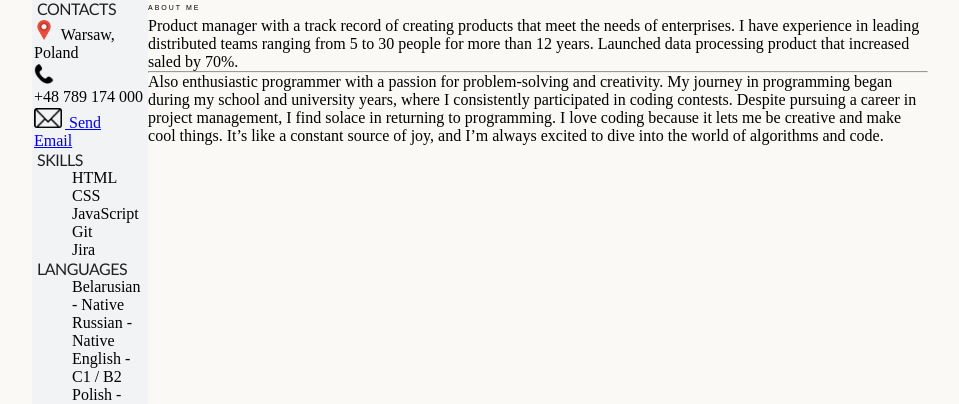
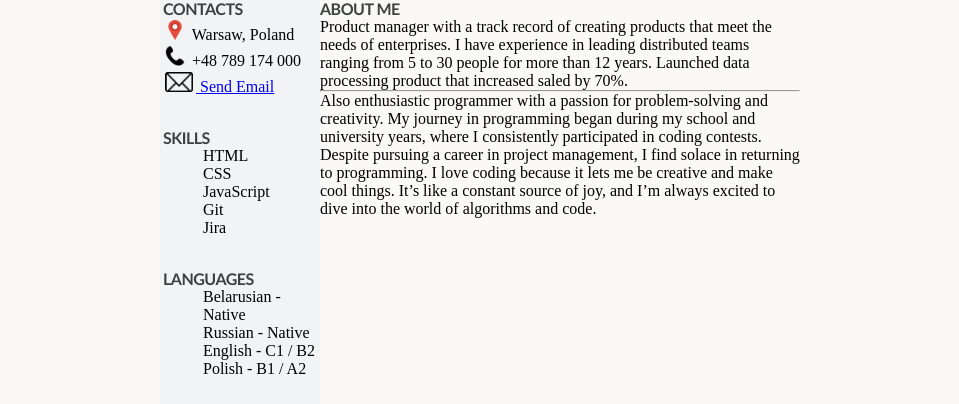
Before and after one commit to vit-aborigen/rsschool-cv, a plain HTML site: page index.html in a window 1280 px wide. Shown: the part 114-518 px from the top of the page, without its empty margins (160-1119 px from the left). Drawn offline with Linux system fonts and the light colour scheme.

Commit message:
fix: change layout and spacing for the left column

```diff
--- a/index.html
+++ b/index.html
@@ -16,8 +16,8 @@
         <main>
             <div class="columns_layout">
                 <div class="column_1">
-                    <article class="credentials">
-                        <div class="about">
+                    <article>
+                        <div class="about credentials">
                             <h3>Contacts</h3>
                             <ul>
                                 <li>
@@ -27,7 +27,7 @@
 
                                 <li>
                                     <img class="small_icon" src="./img/phone.png" alt="Phone">
-                                    <nobr>+48 789 174 000</nobr>
+                                    +48 789 174 000
                                 </li>
 
                                 <li>
@@ -38,9 +38,8 @@
                                 </li>
                             </ul>
                         </div>
-                    </article>
 
-                    <div class="skills">
+                        <div class="skills credentials">
                             <h3>Skills</h3>
                             <ul>
                                 <li>HTML</li>
@@ -51,7 +50,7 @@
                             </ul>
                         </div>
 
-                    <div class="languages">
+                        <div class="languages credentials">
                         <h3>languages</h3>
                         <ul>
                             <li>Belarusian - Native</li>
@@ -60,13 +59,14 @@
                             <li>Polish - B1 / A2</li>
                         </ul>
                     </div>
+                    </article>
                 </div>
-                <div class="columnt_2">
-                        <h4>About me</h4>
+
+                <div class="column_2">
+                        <h3>About me</h3>
                         <p>Product manager with a track record of creating products that meet the needs of enterprises. I have experience in leading distributed teams ranging from 5 to 30 people for more than 12 years. Launched data processing product that increased saled by 70%.</p>
                         <hr>
                         <p>Also enthusiastic programmer with a passion for problem-solving and creativity. My journey in programming began during my school and university years, where I consistently participated in coding contests. Despite pursuing a career in project management, I find solace in returning to programming. I love coding because it lets me be creative and make cool things. It’s like a constant source of joy, and I’m always excited to dive into the world of algorithms and code.</p>
-                    </article>
                 </div>
             </div>
         </main>
--- a/style.css
+++ b/style.css
@@ -17,24 +17,11 @@ ul {
 }
 
 h3 {
-    color: #202020;
+    color: #3C4142;
     font-size: 16px;
     font-family: "Gill Sans", sans-serif;
-    font-style: normal;
-    font-weight: 500;
-    line-height: normal;
+    font-weight: bold;
     letter-spacing: -0.5px;
-    text-transform: uppercase;
-    margin-left: 5px;
-}
-
-h4 {
-    font-family: Arial;
-    font-size: 7px;
-    font-style: normal;
-    font-weight: 400;
-    line-height: 18px;
-    letter-spacing: 2px;
     text-transform: uppercase;
 }
 
@@ -51,7 +38,7 @@ header {
 }
 
 body {
-    width: 70%;
+    width: 50%;
     margin: auto;
     background-color: #FAF9F6;
 }
@@ -67,14 +54,20 @@ body {
 
 .columns_layout {
     display: flex;
-    position: relative;
+    flex-direction: row;
+    justify-content: space-between;
+    align-items: flex-start;
 }
 
 .column_1 {
-    box-sizing: content-box;
+    width: 25%;
     background-color: #F2F3F5;
-    width: 30%;
     padding-right: 5px;
+    justify-content: flex-start;
+}
+
+.column_2 {
+    width: 75%;
 }
 
 .small_icon {
@@ -87,3 +80,8 @@ body {
     list-style-position: inside;
     padding-left: 2px;
 }
+
+.credentials {
+    margin-left: 3px;
+    margin-bottom: 2em;
+}
```
Lines whose indentation alone changed are shown as unchanged.
